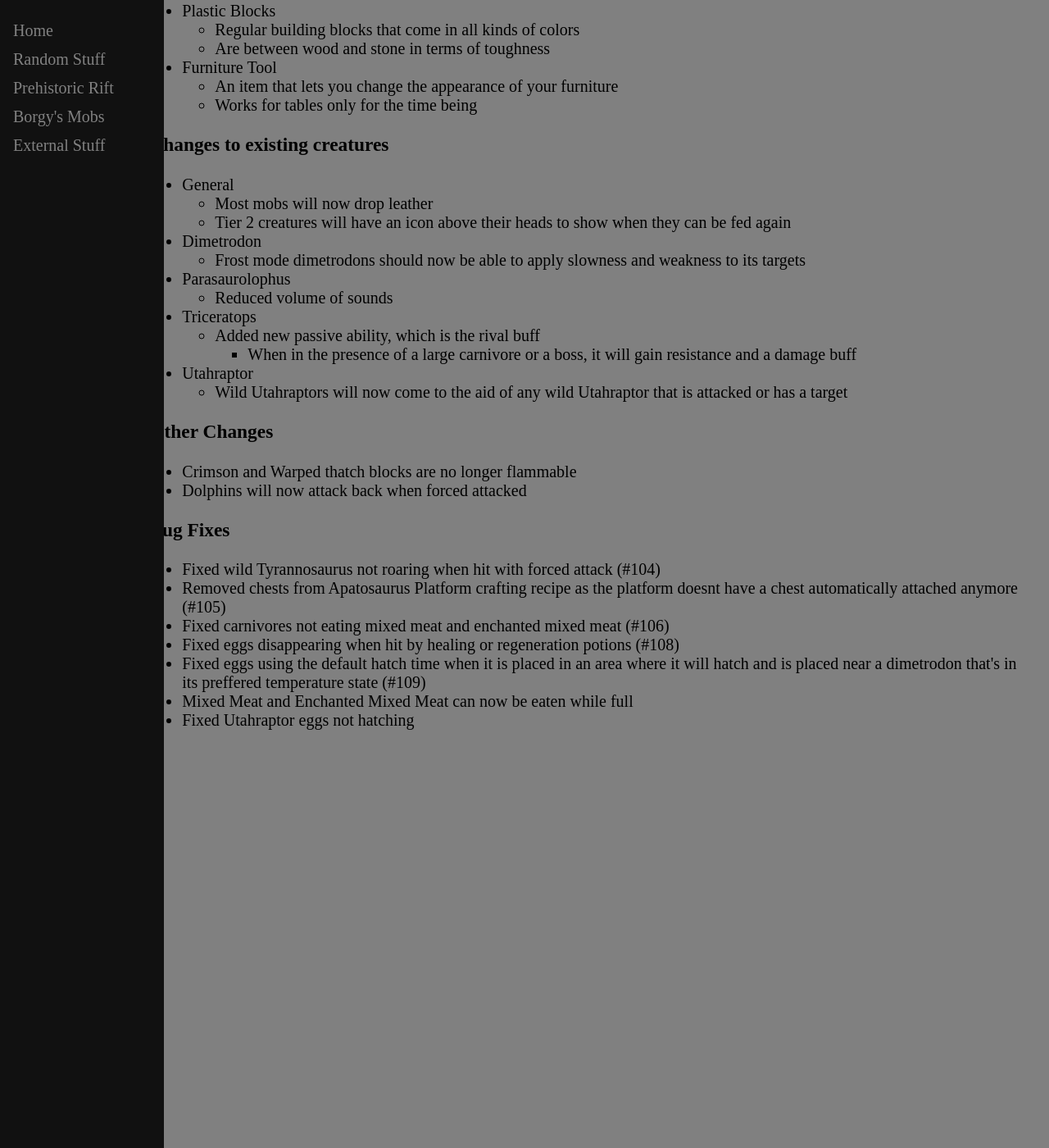
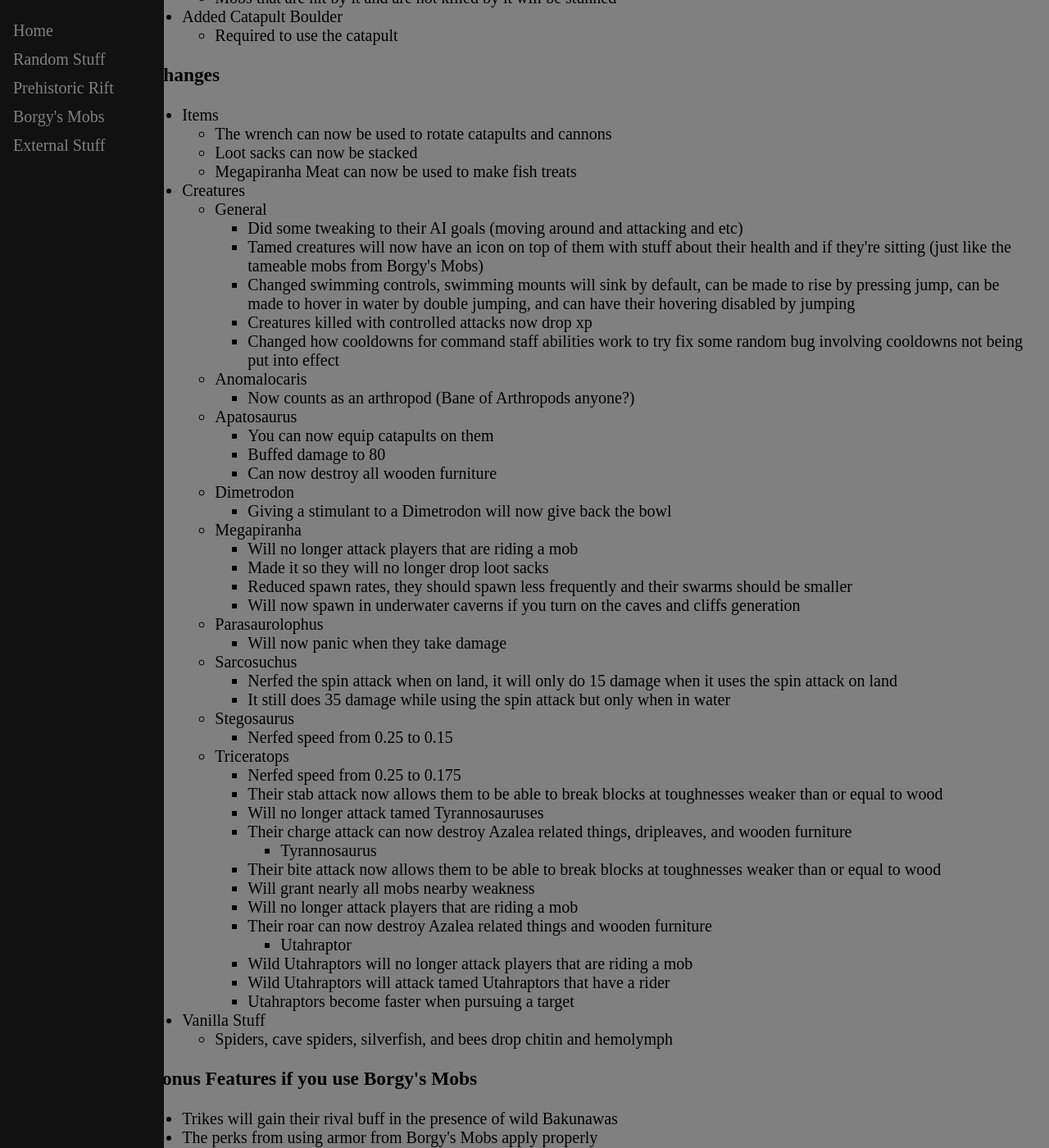
Before and after one commit to ANightDazingZoroark/ANightDazingZoroark.github.io, a Jekyll site: the page built from prehistoric-rift/download/index.html, in a window 1280 px wide and 1400 px high, scrolled down 1764 px. Shown: the whole window at 82% size. Built offline with Jekyll 4.4.1, drawn with Linux system fonts in a browser that asks for light colours; some of the changed text lies outside the part shown.

Commit message:
eeeeeeeeeeeeeeeeeee

```diff
--- a/borgys-mobs/download/index.html
+++ b/borgys-mobs/download/index.html
@@ -18,7 +18,7 @@ You can download the latest version of Borgy's Mobs directly here.
 <br />
 
 <button onclick="window.open('Borgys Mobs.mcaddon')">
-    Download 1.3.2
+    Download 1.3.3
 </button>
 
 <br />
@@ -34,14 +34,30 @@ Be sure to check out the <a href="https://prehistoric-rift.fandom.com/wiki/Borgy
 <hr />
 <h2>Showcase Video</h2>
 
-<iframe width="981" height="552" src="https://www.youtube.com/embed/Zv_onqO0nLk" title="YouTube video player" frameborder="0" allow="accelerometer; autoplay; clipboard-write; encrypted-media; gyroscope; picture-in-picture" allowfullscreen></iframe>
+<iframe width="982" height="552" src="https://www.youtube.com/embed/SGHr9gn5trk" title="YouTube video player" frameborder="0" allow="accelerometer; autoplay; clipboard-write; encrypted-media; gyroscope; picture-in-picture" allowfullscreen></iframe>
 
 <hr/>
 
-<h2>1.3.2 Patch Notes</h2>
-<p>another hotfix aaaaaaaaaaaa</p>
-<p>check the original patch notes <a href="https://github.com/ANightDazingZoroark/Borgys-Mobs/releases/tag/1.3.0">here</a></p>
-<h3 id="changes">Changes</h3>
-<ul>
-<li>Finally changed the control instructions for the Icthyosaur and Bakunawa when ridden</li>
-</ul>
+<h2>1.3.3 Patch Notes</h2>
+<p>This update adds compatibility with <a href="https://mcpedl.com/prehistoric-rift/">Prehistoric Rift</a> (specifically version 0.6.1, yay) alongside other small changes. Make sure to put the behavior and resource packs of Prehistoric Rift above the behavior and resource packs of Borgy&#39;s Mobs. It should look something like this:
+  <img src="https://user-images.githubusercontent.com/56536620/129476590-37d58d5c-b53e-4d7f-8fd9-635068895615.png" alt="image"></p>
+  <h3 id="bonus-features-if-you-use-prehistoric-rift">Bonus Features if you use Prehistoric Rift</h3>
+  <ul>
+  <li>Trikes will gain their rival buff in the presence of wild Bakunawas</li>
+  <li>The perks from using armor from Borgy&#39;s Mobs apply properly</li>
+  <li>Most vanilla mobs will fight back properly when forced attacked by a creature from either Prehistoric Rift or Borgy&#39;s Mobs</li>
+  <li>The following creatures will now run from a Parasaurolophus&#39;s scare ability<ul>
+  <li>Houndeye</li>
+  <li>Hoteye</li>
+  <li>All Headcrabs</li>
+  <li>All Headcrab Zombies</li>
+  <li>Sigbin</li>
+  <li>Sarimanok</li>
+  </ul>
+  </li>
+  </ul>
+  <h3 id="other-small-changes">Other small changes</h3>
+  <ul>
+  <li>Did minor adjustments to Bakunawa and Icthyosaur navigation</li>
+  <li>Witches now attack headcrabs and headcrab zombies</li>
+  </ul>
--- a/prehistoric-rift/download/index.html
+++ b/prehistoric-rift/download/index.html
@@ -18,8 +18,8 @@ You can download the latest version of Prehistoric Rift directly here.
 
 <br />
 
-<button onclick="window.open('Prehistoric Rift Beta 0.6.0.mcaddon')">
-    Download 0.6.0
+<button onclick="window.open('Prehistoric Rift Beta 0.6.1.mcaddon')">
+    Download 0.6.1
 </button>
 
 <br />
@@ -32,135 +32,125 @@ Older versions can be downloaded <a href="https://github.com/ANightDazingZoroark
 
 Be sure to check out the <a href="https://prehistoric-rift.fandom.com/wiki/Prehistoric_Rift">wiki</a> every now and then for information. Sure it's quite empty, but it will get filled up as time goes on, and you can even contribute to it if you want to!
 
+<hr />
+<h2>Showcase Video</h2>
+
+<iframe width="982" height="552" src="https://www.youtube.com/embed/SGHr9gn5trk" title="YouTube video player" frameborder="0" allow="accelerometer; autoplay; clipboard-write; encrypted-media; gyroscope; picture-in-picture" allowfullscreen></iframe>
+
 <hr/>
 
-<h2>0.6.0 Patch Notes</h2>
-<p>An aquatic themed update. Too bad there&#39;s no epic stuff like mosasaurs, but just wait for them...</p>
-<h3 id="new-mobs">New Mobs</h1>
+<h2>0.6.1 Patch Notes</h2>
+<p>Ayyyyy another one of those big minor updates</p>
+<p>Btw, this update adds compatibility between this addon with my other addon <a href="https://mcpedl.com/borgys-mobs/">Borgy&#39;s Mobs</a>, specifically version 1.3.3 (you should check that out btw). Just put this addon&#39;s behavior and resource packs above the behavior &amp; resource packs of Borgy&#39;s Mobs. It should look something like this:
+<img src="https://user-images.githubusercontent.com/56536620/129476602-af8f2623-c8a0-44d3-b79f-6258b4e582d1.png" alt="image"></p>
+<h3 id="new-items">New Items</h3>
 <ul>
-<li>Added Coelacanth<ul>
-<li>Boring fish found in the deeper parts of the ocean</li>
-<li>Don&#39;t eat them, they&#39;re bad for your health</li>
+<li>Added the Catapult<ul>
+<li>A new stationary weapon</li>
+<li>Mobs that are hit by it and are not killed by it will be stunned</li>
 </ul>
 </li>
-<li>Add Megapiranha<ul>
-<li>Found in the rivers of practically any biome in swarms</li>
-<li>Will swarm you to death if you&#39;re not careful</li>
+<li>Added Catapult Boulder<ul>
+<li>Required to use the catapult</li>
 </ul>
 </li>
-<li>Added Sarcosuchus<ul>
-<li>Found in the rivers and swamps</li>
-<li>Stay in the water passively, and will attack anything that steps in their territory</li>
-<li>Has two command staff abilities<ul>
-<li>A simple bite attack</li>
-<li>A death roll that will slow down and do massive damage to all surrounding mobs </li>
+</ul>
+<h3 id="changes">Changes</h3>
+<ul>
+<li>Items<ul>
+<li>The wrench can now be used to rotate catapults and cannons</li>
+<li>Loot sacks can now be stacked</li>
+<li>Megapiranha Meat can now be used to make fish treats</li>
 </ul>
 </li>
-<li>Megapiranhas, Drowned, and Guardians will run away from them </li>
+<li>Creatures<ul>
+<li>General<ul>
+<li>Did some tweaking to their AI goals (moving around and attacking and etc)</li>
+<li>Tamed creatures will now have an icon on top of them with stuff about their health and if they&#39;re sitting (just like the tameable mobs from Borgy&#39;s Mobs)</li>
+<li>Changed swimming controls, swimming mounts will sink by default, can be made to rise by pressing jump, can be made to hover in water by double jumping, and can have their hovering disabled by jumping</li>
+<li>Creatures killed with controlled attacks now drop xp</li>
+<li>Changed how cooldowns for command staff abilities work to try fix some random bug involving cooldowns not being put into effect</li>
 </ul>
 </li>
-<li>Added Anomalocaris<ul>
-<li>Found in the deeper parts of the ocean</li>
-<li>Can become invisible to avoid being seen</li>
-<li>Has three command staff abilities<ul>
-<li>A simple bite attack</li>
-<li>Grab nearby mobs</li>
-<li>Turn itself and its rider invisible</li>
+<li>Anomalocaris<ul>
+<li>Now counts as an arthropod (Bane of Arthropods anyone?)</li>
+</ul>
+</li>
+<li>Apatosaurus<ul>
+<li>You can now equip catapults on them</li>
+<li>Buffed damage to 80</li>
+<li>Can now destroy all wooden furniture</li>
+</ul>
+</li>
+<li>Dimetrodon<ul>
+<li>Giving a stimulant to a Dimetrodon will now give back the bowl</li>
+</ul>
+</li>
+<li>Megapiranha<ul>
+<li>Will no longer attack players that are riding a mob</li>
+<li>Made it so they will no longer drop loot sacks</li>
+<li>Reduced spawn rates, they should spawn less frequently and their swarms should be smaller</li>
+<li>Will now spawn in underwater caverns if you turn on the caves and cliffs generation</li>
+</ul>
+</li>
+<li>Parasaurolophus<ul>
+<li>Will now panic when they take damage</li>
+</ul>
+</li>
+<li>Sarcosuchus<ul>
+<li>Nerfed the spin attack when on land, it will only do 15 damage when it uses the spin attack on land</li>
+<li>It still does 35 damage while using the spin attack but only when in water</li>
+</ul>
+</li>
+<li>Stegosaurus<ul>
+<li>Nerfed speed from 0.25 to 0.15</li>
+</ul>
+</li>
+<li>Triceratops<ul>
+<li>Nerfed speed from 0.25 to 0.175</li>
+<li>Their stab attack now allows them to be able to break blocks at toughnesses weaker than or equal to wood</li>
+<li>Will no longer attack tamed Tyrannosauruses</li>
+<li>Their charge attack can now destroy Azalea related things, dripleaves, and wooden furniture<ul>
+<li>Tyrannosaurus</li>
+</ul>
+</li>
+<li>Their bite attack now allows them to be able to break blocks at toughnesses weaker than or equal to wood</li>
+<li>Will grant nearly all mobs nearby weakness</li>
+<li>Will no longer attack players that are riding a mob</li>
+<li>Their roar can now destroy Azalea related things and wooden furniture<ul>
+<li>Utahraptor</li>
+</ul>
+</li>
+<li>Wild Utahraptors will no longer attack players that are riding a mob</li>
+<li>Wild Utahraptors will attack tamed Utahraptors that have a rider</li>
+<li>Utahraptors become faster when pursuing a target</li>
 </ul>
 </li>
 </ul>
 </li>
-</ul>
-<h3 id="new-items">New Items</h1>
-<ul>
-<li>Loot Sack<ul>
-<li>Comes in 4 rarities</li>
-<li>Dropped by carnivores</li>
-<li>Depending on the rarity, you may get some useful (and maybe even epic) loot</li>
-</ul>
-</li>
-<li>Furniture Blueprints<ul>
-<li>Can only be obtained from loot sacks</li>
-<li>Are required to make furniture</li>
-</ul>
-</li>
-<li>Crude Oil<ul>
-<li>Can be obtained by placing Coelacanth meat in the crafting menu (shapeless)</li>
-<li>Can be smelted to obtain plastic frame</li>
-<li>Can be used as fuel in furnaces, blast furnaces, and smokers, and they last quite long</li>
-</ul>
-</li>
-<li>Plastic Frame<ul>
-<li>Can be crafted into plastic furniture</li>
-</ul>
-</li>
-<li>Furniture Bench<ul>
-<li>Is required to make furniture, yeet</li>
-<li>You need to put furniture blueprints in them first</li>
-</ul>
-</li>
-<li>Wooden Furniture<ul>
-<li>Furniture made of wood</li>
-<li>Can break easily</li>
-<li>Includes chairs and tables for now</li>
-</ul>
-</li>
-<li>Plastic Furniture<ul>
-<li>Furniture made of plastic</li>
-<li>Are quite durable</li>
-<li>Includes chairs and tables for now</li>
-</ul>
-</li>
-<li>Plastic Blocks<ul>
-<li>Regular building blocks that come in all kinds of colors</li>
-<li>Are between wood and stone in terms of toughness</li>
-</ul>
-</li>
-<li>Furniture Tool<ul>
-<li>An item that lets you change the appearance of your furniture</li>
-<li>Works for tables only for the time being</li>
+<li>Vanilla Stuff<ul>
+<li>Spiders, cave spiders, silverfish, and bees drop chitin and hemolymph</li>
 </ul>
 </li>
 </ul>
-<h3 id="changes-to-existing-creatures">Changes to existing creatures</h1>
+<h3 id="bonus-features-if-you-use-borgy-s-mobs">Bonus Features if you use Borgy&#39;s Mobs</h3>
 <ul>
-<li>General<ul>
-<li>Most mobs will now drop leather</li>
-<li>Tier 2 creatures will have an icon above their heads to show when they can be fed again</li>
-</ul>
-</li>
-<li>Dimetrodon<ul>
-<li>Frost mode dimetrodons should now be able to apply slowness and weakness to its targets</li>
-</ul>
-</li>
-<li>Parasaurolophus<ul>
-<li>Reduced volume of sounds</li>
-</ul>
-</li>
-<li>Triceratops<ul>
-<li>Added new passive ability, which is the rival buff<ul>
-<li>When in the presence of a large carnivore or a boss, it will gain resistance and a damage buff</li>
+<li>Trikes will gain their rival buff in the presence of wild Bakunawas</li>
+<li>The perks from using armor from Borgy&#39;s Mobs apply properly</li>
+<li>Most vanilla mobs will fight back properly when forced attacked by a creature from either Prehistoric Rift or Borgy&#39;s Mobs</li>
+<li>The following creatures will now run from a Parasaurolophus&#39;s scare ability<ul>
+<li>Houndeye</li>
+<li>Hoteye</li>
+<li>All Headcrabs</li>
+<li>All Headcrab Zombies</li>
+<li>Sigbin</li>
+<li>Sarimanok</li>
 </ul>
 </li>
 </ul>
-</li>
-<li>Utahraptor<ul>
-<li>Wild Utahraptors will now come to the aid of any wild Utahraptor that is attacked or has a target</li>
+<h3 id="bug-fixes">Bug Fixes</h3>
+<ul>
+<li>Fixed Utahraptors being unable to climb smooth stone (#115)</li>
+<li>Fixed Bees being unable to interact with flowered azalea stuff (#116)</li>
+<li>Fixed messages saying no ammunition for ammo showing up only once for Apatosaurus (#119)</li>
 </ul>
-</li>
-</ul>
-<h3 id="other-changes">Other Changes</h1>
-<ul>
-<li>Crimson and Warped thatch blocks are no longer flammable</li>
-<li>Dolphins will now attack back when forced attacked</li>
-</ul>
-<h3 id="bug-fixes">Bug Fixes</h1>
-<ul>
-<li>Fixed wild Tyrannosaurus not roaring when hit with forced attack (#104)</li>
-<li>Removed chests from Apatosaurus Platform crafting recipe as the platform doesnt have a chest automatically attached anymore (#105)</li>
-<li>Fixed carnivores not eating mixed meat and enchanted mixed meat (#106)</li>
-<li>Fixed eggs disappearing when hit by healing or regeneration potions (#108)</li>
-<li>Fixed eggs using the default hatch time when it is placed in an area where it will hatch and is placed near a dimetrodon that&#39;s in its preffered temperature state (#109)</li>
-<li>Mixed Meat and Enchanted Mixed Meat can now be eaten while full</li>
-<li>Fixed Utahraptor eggs not hatching</li>
-</ul>
```
Also changed, not shown: 2 other files.
